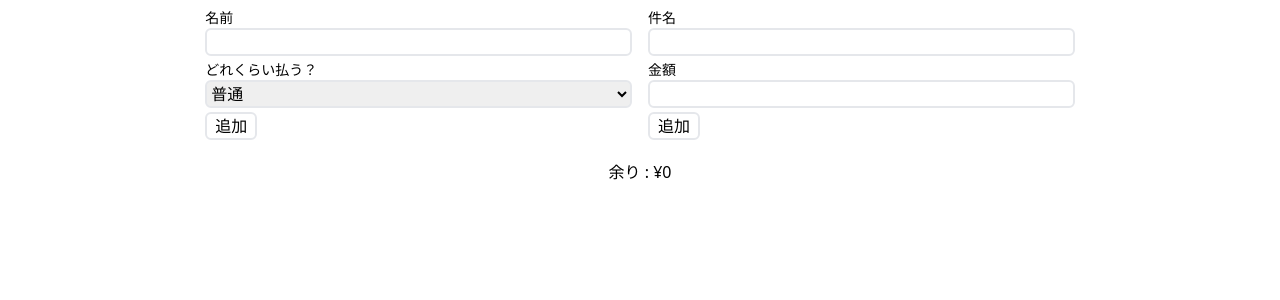
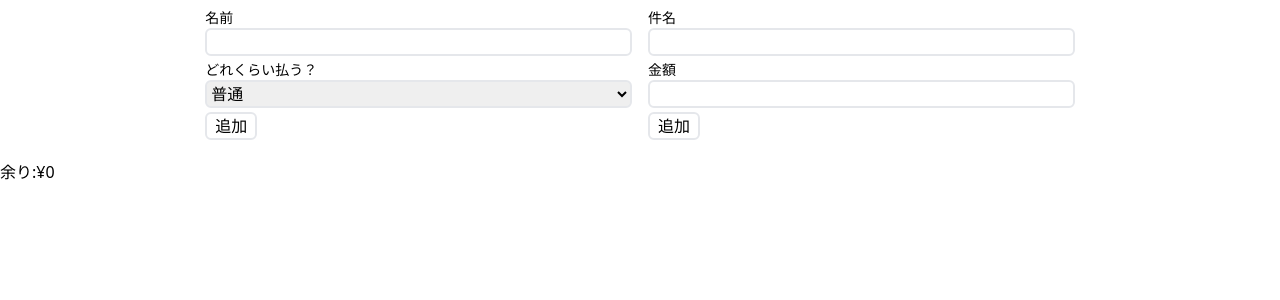
Before and after one commit to ta9ma0k/react-test-sample, a React (Vite) app: page / in a window 1280 px wide. Shown: the top 300 px of the page. Built offline with nearby package versions, Linux system fonts and the light colour scheme; the HTML template or start-up script is replaced by a standard one.

Commit message:
create receipt card components

```diff
--- a/src/App.tsx
+++ b/src/App.tsx
@@ -5,6 +5,7 @@
 import { AddingForm, Input, Select } from './components/AddingForm'
 import { ItemList } from './components/ItemList'
 import { MemberCard, MemberCardProps } from './components/Member/MemberCard'
+import { ReceiptCard } from './components/Receipt/ReceiptCard'
 
 type Member = {
   name: string
@@ -86,15 +87,11 @@
             <Input name='money' label='金額' />
           </AddingForm>
           <ItemList<Receipt> items={receipts}>
-            {(item) => (
-              <div>
-                {item.title} : ¥{item.money.toLocaleString()}
-              </div>
-            )}
+            {(item) => <ReceiptCard title={item.title} amount={item.money} />}
           </ItemList>
         </div>
       </div>
-      <div className='text-center'>余り : ¥{surplus.toLocaleString()}</div>
+      <ReceiptCard title='余り' amount={surplus} />
     </div>
   )
 }
--- /dev/null
+++ b/src/components/Receipt/ReceiptCard.tsx
@@ -0,0 +1,13 @@
+type Props = {
+  title: string
+  amount: number
+}
+export function ReceiptCard({ title, amount }: Props): JSX.Element {
+  return (
+    <div>
+      <span>{title}</span>
+      <span>:</span>
+      <span>¥{amount.toLocaleString()}</span>
+    </div>
+  )
+}
```
Also changed, not shown: 1 other file (tests, documents, lock files or other folders).
